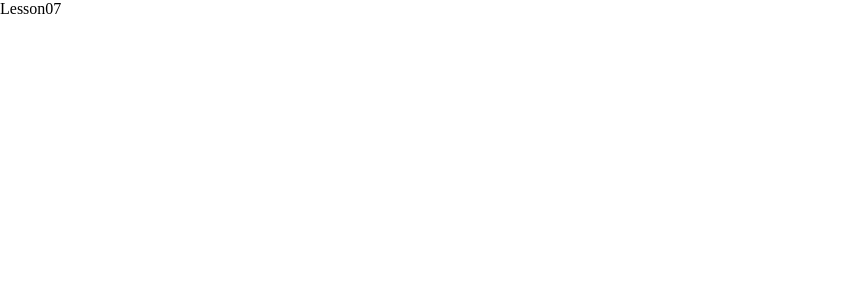
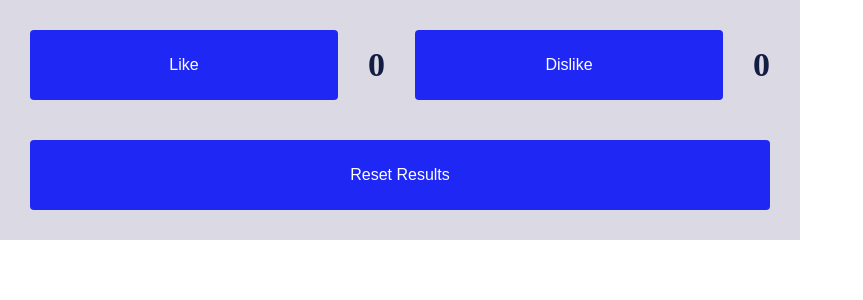
Before and after one commit to katerinaonix8585/Typescript_37_fp, a React (Create React App) app: page / in a window 1280 px wide. Shown: the top 300 px of the page, without its empty margins (0-863 px from the left). Built offline with nearby package versions, Linux system fonts and the light colour scheme.

Commit message:
add Homework07

```diff
--- a/src/App.tsx
+++ b/src/App.tsx
@@ -1,8 +1,9 @@
+import Homework07 from 'homeworks/Homework07/Homework07';
 import './App.css';
 
 // Lessons
-// import Lesson06 from './lessons/Lesson06/Lesson06';
-import Lesson07 from './lessons/Lesson07/Lesson07';
+// import Lesson06 from 'lessons/Lesson06/Lesson06';
+// import Lesson07 from 'lessons/Lesson07/Lesson07';
 
 
 //Homeworks
@@ -13,7 +14,8 @@ function App() {
   return (
     <div className="App">
        {/* <Lesson06 /> */}
-       <Lesson07 />
+       {/* <Lesson07 /> */}
+       <Homework07 />
     </div>
   );
 }
--- /dev/null
+++ b/src/components/Counter/type.ts
@@ -0,0 +1,5 @@
+export interface CounterProps {
+    countValue: number;
+    onMinusClick?: () => void;
+    onPlusClick?: () => void;
+  }
--- a/src/components/Feedback/Feedback.tsx
+++ b/src/components/Feedback/Feedback.tsx
@@ -1,35 +1,19 @@
-import { useState } from "react";
+import "./styles.css";
+import Button from "components/Button/Button";
+import { FeedbackProps } from "./type";
 
-import "./styles.css";
-import Button from "../Button/Button";
-
-function Feedback() {
-  const [like, setLike] = useState<number>(0);
-  const [dislike, setDislike] = useState<number>(0);
-
-  const addLike = (): void => {
-    setLike((prevValue) => (prevValue + 1));
-  };
-
-  const addDislike = (): void => {
-    setDislike((prevValue) => prevValue + 1);
-  };
-
-  const resetResults = (): void => {
-    setLike(0);
-    setDislike(0);
-  };
+function Feedback({likeValue, dislikeValue, addLike, addDislike, resetResults} : FeedbackProps) {
 
   return (
     <div className="feedback-container">
       <div className="feedback-result-container">
         <div className="like-dislike-container">
           <Button name="Like" onButtonClick={addLike} />
-          <div className="result">{like}</div>
+          <div className="result">{likeValue}</div>
         </div>
         <div className="like-dislike-container">
           <Button name="Dislike" onButtonClick={addDislike} />
-          <div className="result">{dislike}</div>
+          <div className="result">{dislikeValue}</div>
         </div>
       </div>
       <Button name="Reset Results" onButtonClick={resetResults} />
--- /dev/null
+++ b/src/components/Feedback/type.ts
@@ -0,0 +1,7 @@
+export interface FeedbackProps {
+    likeValue: number;
+    dislikeValue: number;
+    addLike?: () => void;
+    addDislike?: () => void;
+    resetResults?: () => void
+  }
--- a/src/components/LoginForm/LoginForm.tsx
+++ b/src/components/LoginForm/LoginForm.tsx
@@ -1,5 +1,5 @@
 import "./styles.css";
-import Input from "../Input/Input";
+import Input from "components/Input/Input";
 import Button from "components/Button/Button";
 
 function LoginForm() {
--- /dev/null
+++ b/src/homeworks/Homework07/Homework07.tsx
@@ -0,0 +1,30 @@
+import Feedback from "components/Feedback/Feedback";
+import { useState } from "react";
+
+
+function Homework07 (){
+
+   const [like, setLike] = useState<number>(0);
+   const [dislike, setDislike] = useState<number>(0);
+
+   const addLike = (): void => {
+   setLike((prevValue) => (prevValue + 1));
+    };
+
+    const addDislike = (): void => {
+    setDislike((prevValue) => prevValue + 1);
+   };
+
+    const resetResults = (): void => {
+    setLike(0);
+    setDislike(0);
+   };
+
+   return <div>
+        <Feedback likeValue={like} dislikeValue={dislike} addLike={addLike} addDislike={addDislike} resetResults={resetResults} />
+    </div>
+
+
+}
+
+export default Homework07;
--- a/src/lessons/Lesson07/Lesson07.tsx
+++ b/src/lessons/Lesson07/Lesson07.tsx
@@ -1,6 +1,19 @@
-import "./styles.css"
+import { useState } from "react";
+import "./styles.css";
+import Counter from "components/Counter/Counter";
 
 function Lesson07() {
+
+const [count, setCount] = useState<number>(0);
+
+  const onMinus = (): void => {
+    setCount((prevValue) => prevValue - 1);
+  };
+
+  const onPlus = (): void => {
+    setCount((prevValue) => prevValue + 1);
+  };
+
 // generic
 // generic указывается при создании type или interface после названия
 type CustomArrayType<T = string> = T[];
@@ -69,7 +82,7 @@ enum WeathersCode {
 
 
 return <div>
-        Lesson07
+        <Counter countValue={count} onMinusClick={onMinus} onPlusClick={onPlus} />
     </div>
 }
 
```
Also changed, not shown: src/components/Counter/Counter.tsx (+7 -12 lines).
